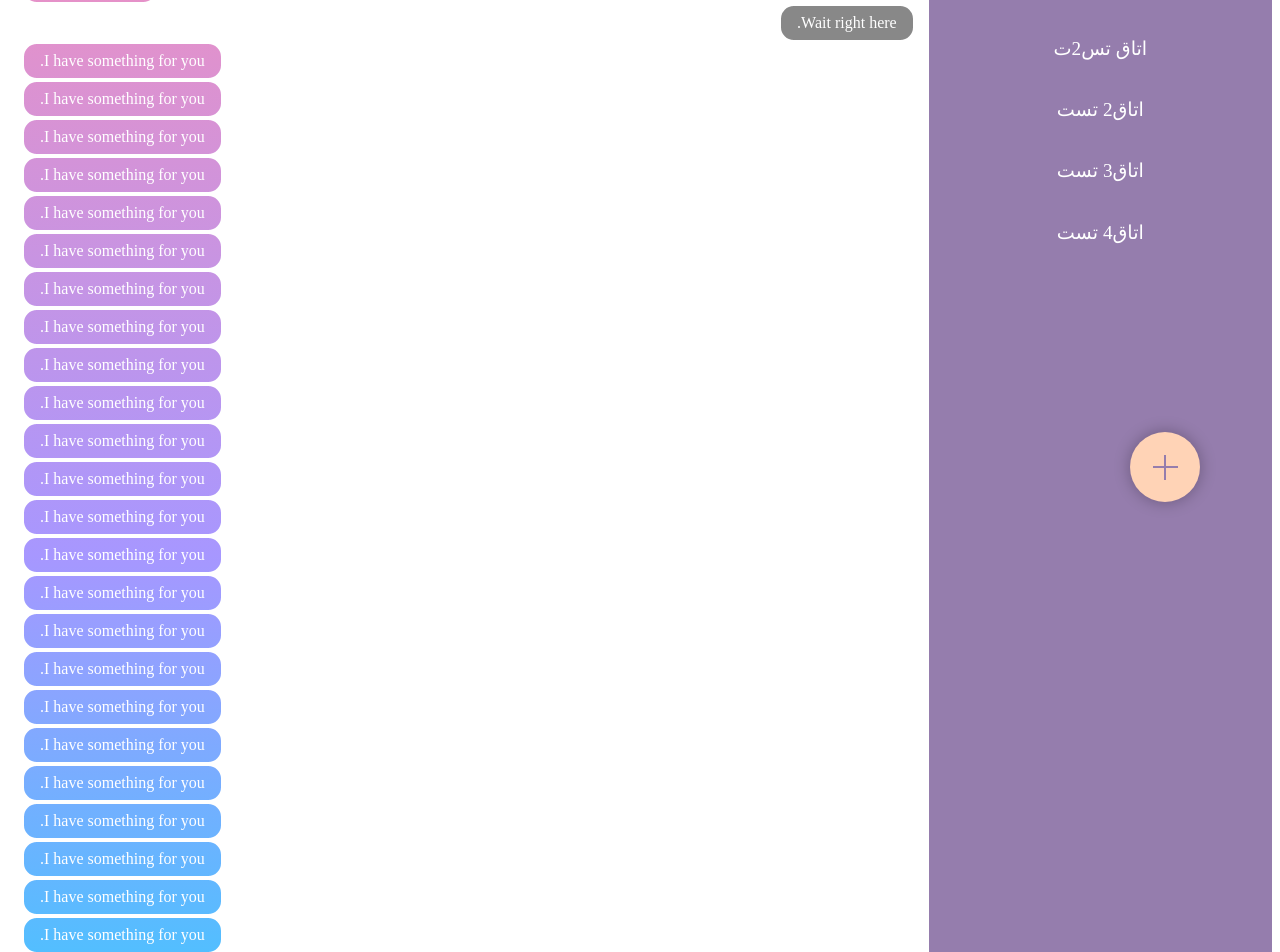
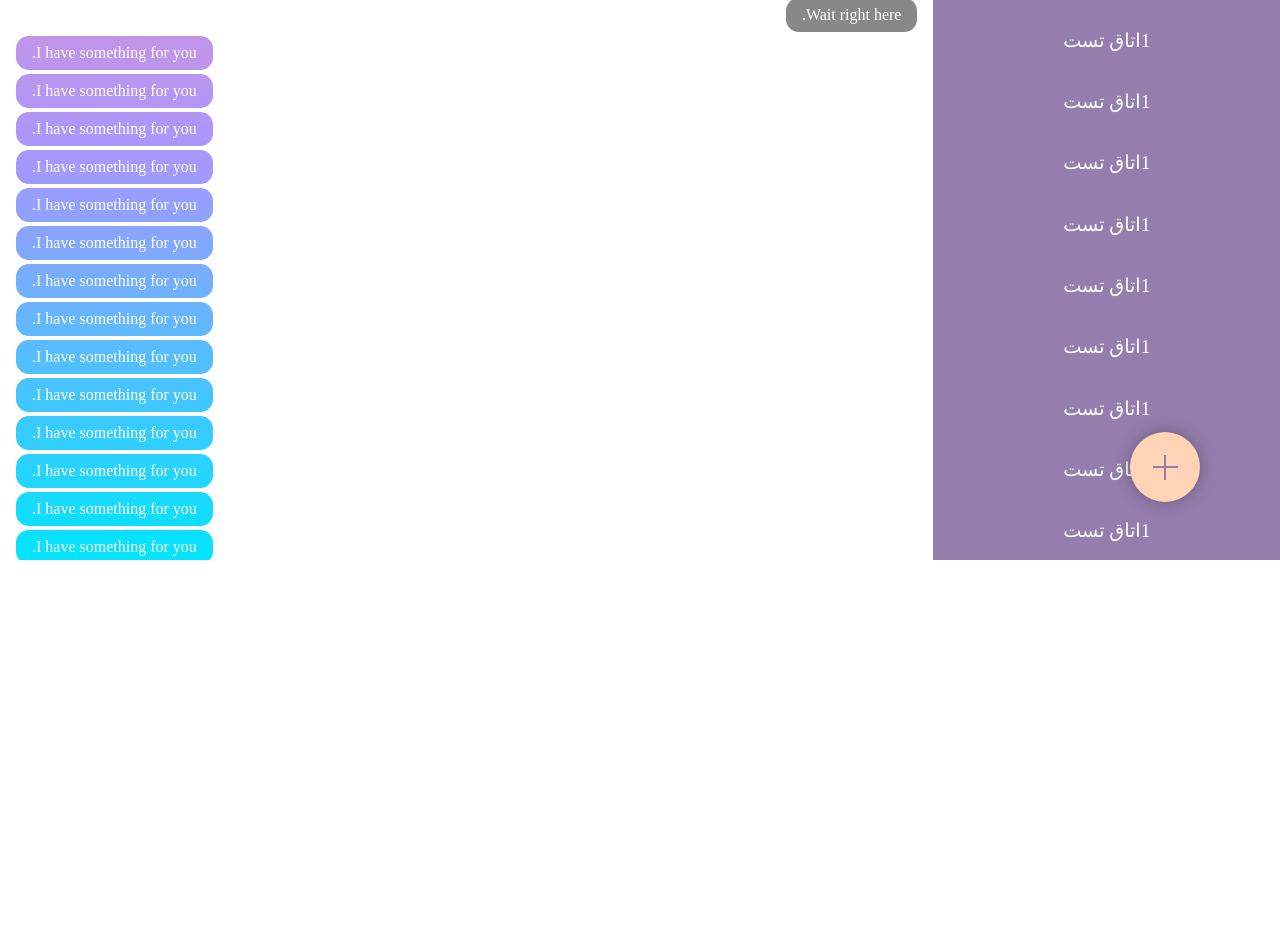
Before and after one commit to SamaneYaghoobi/Fancy-Chat, a React (Create React App) app: page / in a window 1280 px wide. Shown: the part 240-1192 px from the top of the page. After the commit the page ends 800 px from the top, so only its background shows below. Built offline with nearby package versions, Linux system fonts and the light colour scheme; a web font is replaced by a local one.

Commit message:
fix scrolls

```diff
--- a/src/RoomsSidebar/index.js
+++ b/src/RoomsSidebar/index.js
@@ -16,6 +16,22 @@ class RoomSidebar extends Component {
         <hr />
         <RoomName>اتاق تست</RoomName>
         <RoomName>1اتاق تست</RoomName>
+        <RoomName>1اتاق تست</RoomName>
+        <RoomName>1اتاق تست</RoomName>
+        <RoomName>1اتاق تست</RoomName>
+        <RoomName>1اتاق تست</RoomName>
+        <RoomName>1اتاق تست</RoomName>
+        <RoomName>1اتاق تست</RoomName>
+        <RoomName>1اتاق تست</RoomName>
+        <RoomName>1اتاق تست</RoomName>
+        <RoomName>1اتاق تست</RoomName>
+        <RoomName>1اتاق تست</RoomName>
+        <RoomName>1اتاق تست</RoomName>
+        <RoomName>1اتاق تست</RoomName>
+        <RoomName>1اتاق تست</RoomName>
+        <RoomName>1اتاق تست</RoomName>
+        <RoomName>1اتاق تست</RoomName>
+        <RoomName>1اتاق تست</RoomName>
         <RoomName>اتاق تس2ت</RoomName>
         <RoomName>اتاق2 تست</RoomName>
         <RoomName>اتاق3 تست</RoomName>
--- a/src/StyledComponents/ChatRoom/index.js
+++ b/src/StyledComponents/ChatRoom/index.js
@@ -13,5 +13,6 @@ export const ChatRoomContainer = styled.div`
   border-left: #555;
   overflow-y: scroll;
   overflow-x: hidden;
+  height: 100vh;
   padding: 0;
 `;
--- a/src/StyledComponents/Root/index.js
+++ b/src/StyledComponents/Root/index.js
@@ -6,10 +6,14 @@ export const AppRoot = createGlobalStyle`
     font-family: Vazir !important;
     direction: rtl;
     cursor: default;
+    margin:0;
+    padding:0;
   }
 `;
 
 export const Root = styled.div`
   display:flex;
   flex-direction: row;
+  height:100vh;
+  overflow:hidden;
 `;
--- a/src/StyledComponents/Sidebar/index.js
+++ b/src/StyledComponents/Sidebar/index.js
@@ -14,6 +14,7 @@ export const Sidebar = styled.div`
   border-left: #555;
   overflow-y: scroll;
   overflow-x: hidden;
+  height: 100vh;
   padding: 2em;
   hr{
     color: #ffd3b6;
```
